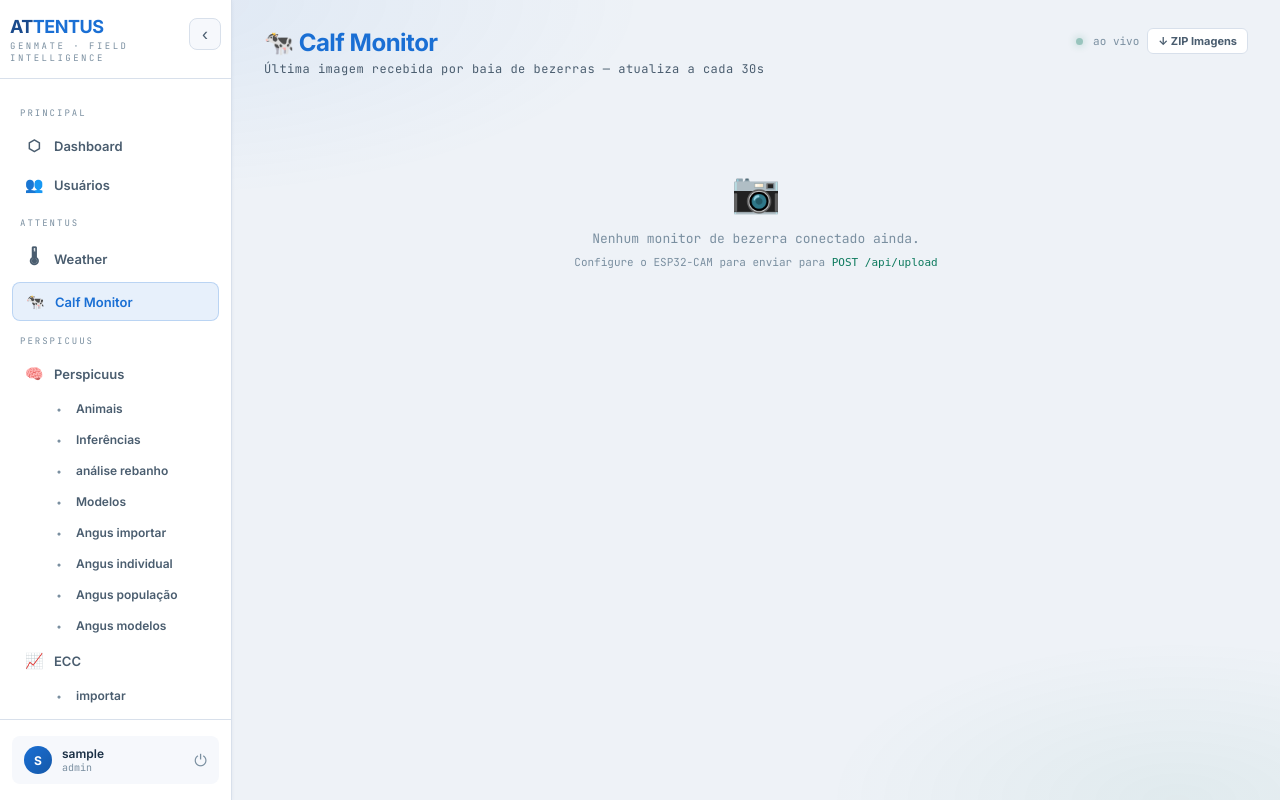
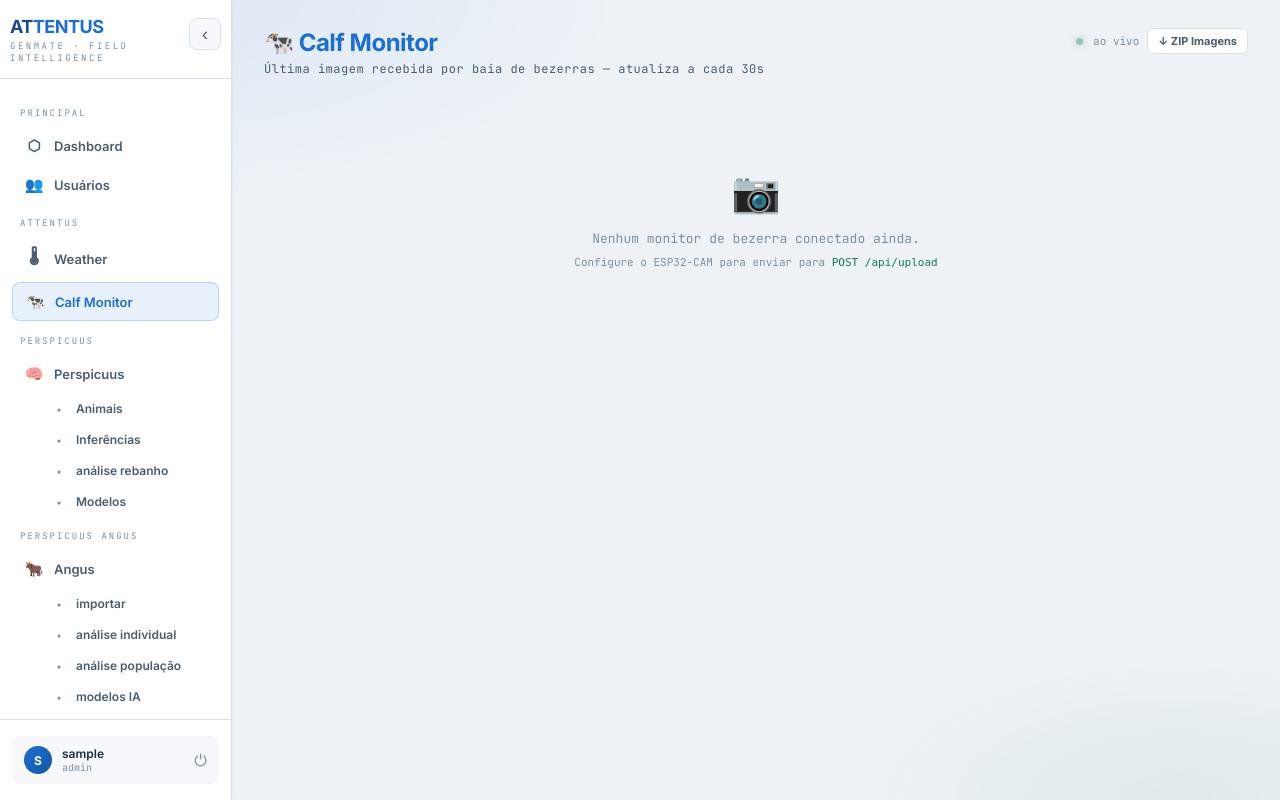
Before and after one commit to fernandodijkinga/attentus-server, a Flask app: page /calf-monitor in a window 1280 px wide. Run offline with Flask 3, Linux system fonts and the light colour scheme; the visitor is signed in with stand-in values (Sample User, id 1); data that the repository does not hold is empty; some libraries are stand-ins or nearby versions.

Commit message:
Melhorias gerais

```diff
--- a/app.py
+++ b/app.py
@@ -125,10 +125,11 @@ log.info(f"DATA_DIR={DATA_DIR}")
 # Autenticação de usuário web
 ADMIN_USER      = os.environ.get('ADMIN_USER', 'admin')
 ADMIN_PASS_HASH = generate_password_hash(os.environ.get('ADMIN_PASS', 'attentus2024'))
-ALL_ENVIRONMENTS = {'weather', 'perspicuus', 'calves', 'bcs'}
+ALL_ENVIRONMENTS = {'weather', 'perspicuus', 'angus', 'calves', 'bcs'}
 ENV_LABELS = {
     'weather': 'Attentus Weather',
     'perspicuus': 'Perspicuus',
+    'angus': 'Perspicuus Angus',
     'calves': 'Attentus Calves',
     'bcs': 'Perspicuus BCS',
 }
@@ -209,6 +210,7 @@ def _build_auth_users() -> dict[str, dict[str, Any]]:
     env_shortcuts = {
         'weather': ('WEATHER_USER', 'WEATHER_PASS'),
         'perspicuus': ('PERSPICUUS_USER', 'PERSPICUUS_PASS'),
+        'angus': ('ANGUS_USER', 'ANGUS_PASS'),
         'calves': ('CALVES_USER', 'CALVES_PASS'),
         'bcs': ('BCS_USER', 'BCS_PASS'),
     }
@@ -317,13 +319,15 @@ def _environment_for_request() -> str | None:
     perspicuus_eps = {
         'perspicuus', 'perspicuus_animais', 'perspicuus_inferencias',
         'perspicuus_analise_rebanho', 'perspicuus_modelos', 'serve_perspicuus_media',
-        'perspicuus_angus_importar', 'perspicuus_angus_analise_individual',
-        'perspicuus_angus_analise_populacao', 'perspicuus_angus_modelos',
-        'serve_perspicuus_angus_media',
         'get_perspicuus_record', 'patch_perspicuus_record',
         'delete_perspicuus_record', 'infer_perspicuus_record_api',
         'download_perspicuus', 'download_perspicuus_event',
         'download_perspicuus_xlsx',
+    }
+    angus_eps = {
+        'perspicuus_angus_importar', 'perspicuus_angus_analise_individual',
+        'perspicuus_angus_analise_populacao', 'perspicuus_angus_modelos',
+        'serve_perspicuus_angus_media',
     }
     bcs_eps = {
         'serve_ecc_media', 'ecc_analise', 'ecc_importar', 'api_ecc_upload_one',
@@ -339,6 +343,8 @@ def _environment_for_request() -> str | None:
         return 'calves'
     if ep in perspicuus_eps:
         return 'perspicuus'
+    if ep in angus_eps:
+        return 'angus'
     if ep in bcs_eps:
         return 'bcs'
     return None
@@ -349,6 +355,8 @@ def _first_allowed_endpoint() -> str:
         return url_for('weather')
     if _session_can_access('perspicuus'):
         return url_for('perspicuus')
+    if _session_can_access('angus'):
+        return url_for('perspicuus_angus_importar')
     if _session_can_access('calves'):
         return url_for('calf_monitor')
     if _session_can_access('bcs'):
@@ -383,7 +391,7 @@ def inject_auth_flags():
     def can_access(env_name: str) -> bool:
         return is_admin or env_name in allowed
 
-    env_labels = [ENV_LABELS[e] for e in ('weather', 'perspicuus', 'calves', 'bcs') if can_access(e)]
+    env_labels = [ENV_LABELS[e] for e in ('weather', 'perspicuus', 'angus', 'calves', 'bcs') if can_access(e)]
     return {
         'is_admin_user': is_admin,
         'can_access_env': can_access,
@@ -1101,7 +1109,7 @@ def admin_users():
     return render_template(
         'admin_users.html',
         users=_user_rows_for_admin(),
-        env_order=['weather', 'perspicuus', 'calves', 'bcs'],
+        env_order=['weather', 'perspicuus', 'angus', 'calves', 'bcs'],
         env_labels=ENV_LABELS,
     )
 
@@ -3034,6 +3042,7 @@ def ecc_pontos_atencao_pdf():
     try:
         from reportlab.lib.pagesizes import A4
         from reportlab.lib.units import mm
+        from reportlab.lib.utils import ImageReader
         from reportlab.pdfgen import canvas
     except Exception:
         flash('Dependência de PDF não instalada (reportlab).', 'error')
@@ -3077,6 +3086,67 @@ def ecc_pontos_atencao_pdf():
             9,
             5.5,
         )
+
+    # Página visual: crops (ou bbox/original) + raw + reescalado
+    c.showPage()
+    y = height - 18 * mm
+    line("Imagens (crop) e escores", 13, 8, True)
+    line("Preferência de imagem: thumb (crop) -> bbox -> original", 9, 6)
+    cards = []
+    for r in report['history']:
+        src = str(r.get('thumb_path') or r.get('bbox_path') or r.get('image_path') or '').strip()
+        if not src:
+            continue
+        abs_path = _ecc_abs_path_from_web_path(src)
+        if not abs_path or not os.path.isfile(abs_path):
+            continue
+        cards.append(
+            {
+                'path': abs_path,
+                'date': str(r.get('inference_date') or '—'),
+                'raw': r.get('raw_score'),
+                'ecc': r.get('ecc_score'),
+            }
+        )
+    cards = cards[:24]
+    if not cards:
+        line("Sem imagens disponíveis para este animal.", 10, 6)
+    else:
+        cols = 2
+        card_w = (width - (16 * mm) * 2 - 8 * mm) / cols
+        img_w = card_w
+        img_h = 48 * mm
+        x0 = 16 * mm
+        col_gap = 8 * mm
+        row_h = img_h + 14 * mm
+        row = 0
+        col = 0
+        for it in cards:
+            if y - row_h < 16 * mm:
+                c.showPage()
+                y = height - 18 * mm
+                row = 0
+                col = 0
+            x = x0 + col * (img_w + col_gap)
+            y_img = y - img_h
+            try:
+                c.drawImage(ImageReader(it['path']), x, y_img, width=img_w, height=img_h, preserveAspectRatio=True, anchor='sw')
+            except Exception:
+                c.rect(x, y_img, img_w, img_h)
+                c.setFont("Helvetica", 8)
+                c.drawString(x + 2 * mm, y_img + 2 * mm, "falha ao carregar imagem")
+            c.setFont("Helvetica", 8)
+            c.drawString(x, y_img - 4 * mm, f"Data: {it['date']}")
+            raw = it['raw']
+            ecc = it['ecc']
+            raw_txt = f"{float(raw):.4f}" if raw is not None else "—"
+            ecc_txt = f"{float(ecc):.2f}" if ecc is not None else "—"
+            c.drawString(x, y_img - 8 * mm, f"Raw: {raw_txt} | Reescalado: {ecc_txt}")
+
+            col += 1
+            if col >= cols:
+                col = 0
+                y -= row_h
     c.showPage()
     c.save()
     buff.seek(0)
--- a/templates/base.html
+++ b/templates/base.html
@@ -439,7 +439,7 @@ select { cursor: pointer; }
 
     {% if can_access_env('perspicuus') %}
     <div class="nav-section">Perspicuus</div>
-    <a href="{{ url_for('perspicuus') }}"  class="nav-link {% if request.endpoint in ['perspicuus', 'perspicuus_animais', 'perspicuus_inferencias', 'perspicuus_modelos', 'perspicuus_analise_rebanho', 'perspicuus_angus_importar', 'perspicuus_angus_analise_individual', 'perspicuus_angus_analise_populacao', 'perspicuus_angus_modelos'] %}active{% endif %}">
+    <a href="{{ url_for('perspicuus') }}"  class="nav-link {% if request.endpoint in ['perspicuus', 'perspicuus_animais', 'perspicuus_inferencias', 'perspicuus_modelos', 'perspicuus_analise_rebanho'] %}active{% endif %}">
       <span class="icon">🧠</span> Perspicuus
     </a>
     <a href="{{ url_for('perspicuus_animais') }}" class="nav-link nav-sub {% if request.endpoint == 'perspicuus_animais' %}active{% endif %}">
@@ -454,18 +454,25 @@ select { cursor: pointer; }
     <a href="{{ url_for('perspicuus_modelos') }}" class="nav-link nav-sub {% if request.endpoint == 'perspicuus_modelos' %}active{% endif %}">
       <span class="icon">•</span> Modelos
     </a>
+    {% endif %}
+
+    {% if can_access_env('angus') %}
+    <div class="nav-section">Perspicuus Angus</div>
+    <a href="{{ url_for('perspicuus_angus_importar') }}" class="nav-link {% if request.endpoint in ['perspicuus_angus_importar', 'perspicuus_angus_analise_individual', 'perspicuus_angus_analise_populacao', 'perspicuus_angus_modelos'] %}active{% endif %}">
+      <span class="icon">🐂</span> Angus
+    </a>
     <a href="{{ url_for('perspicuus_angus_importar') }}" class="nav-link nav-sub {% if request.endpoint == 'perspicuus_angus_importar' %}active{% endif %}">
-      <span class="icon">•</span> Angus importar
+      <span class="icon">•</span> importar
     </a>
     <a href="{{ url_for('perspicuus_angus_analise_individual') }}" class="nav-link nav-sub {% if request.endpoint == 'perspicuus_angus_analise_individual' %}active{% endif %}">
-      <span class="icon">•</span> Angus individual
+      <span class="icon">•</span> análise individual
     </a>
     <a href="{{ url_for('perspicuus_angus_analise_populacao') }}" class="nav-link nav-sub {% if request.endpoint == 'perspicuus_angus_analise_populacao' %}active{% endif %}">
-      <span class="icon">•</span> Angus população
+      <span class="icon">•</span> análise população
     </a>
     {% if is_admin_user %}
     <a href="{{ url_for('perspicuus_angus_modelos') }}" class="nav-link nav-sub {% if request.endpoint == 'perspicuus_angus_modelos' %}active{% endif %}">
-      <span class="icon">•</span> Angus modelos
+      <span class="icon">•</span> modelos IA
     </a>
     {% endif %}
     {% endif %}
@@ -491,7 +498,7 @@ select { cursor: pointer; }
     </a>
     {% endif %}
 
-    {% if can_access_env('weather') or can_access_env('calves') or can_access_env('perspicuus') or can_access_env('bcs') %}
+    {% if can_access_env('weather') or can_access_env('calves') or can_access_env('perspicuus') or can_access_env('angus') or can_access_env('bcs') %}
     <div class="nav-section">Dados</div>
     {% endif %}
     {% if can_access_env('weather') %}
@@ -515,7 +522,7 @@ select { cursor: pointer; }
     </a>
     {% endif %}
 
-    {% if can_access_env('weather') or can_access_env('calves') or can_access_env('perspicuus') or can_access_env('bcs') %}
+    {% if can_access_env('weather') or can_access_env('calves') or can_access_env('perspicuus') or can_access_env('angus') or can_access_env('bcs') %}
     <div class="nav-section">Export</div>
     {% endif %}
     {% if can_access_env('weather') %}
```
